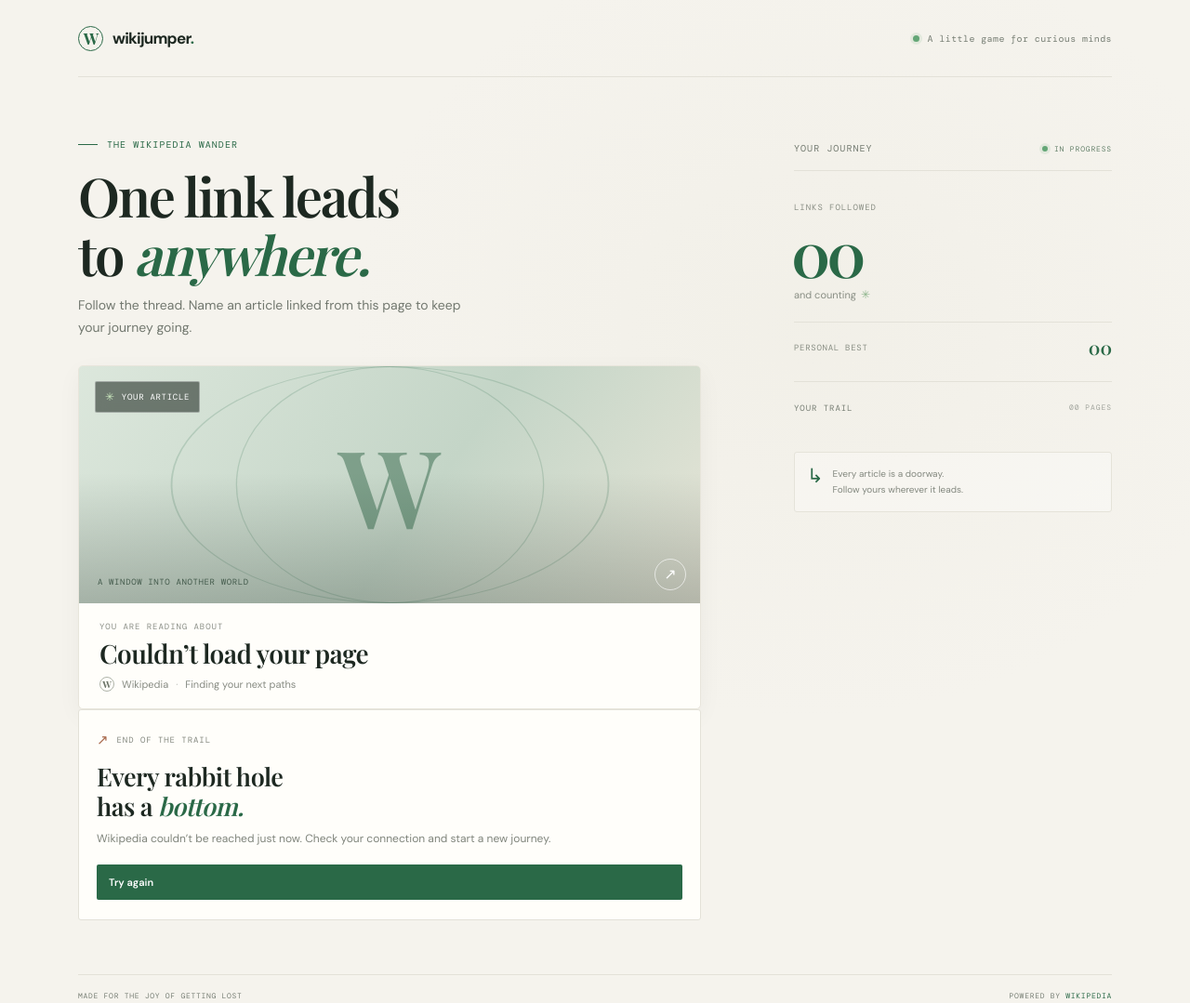
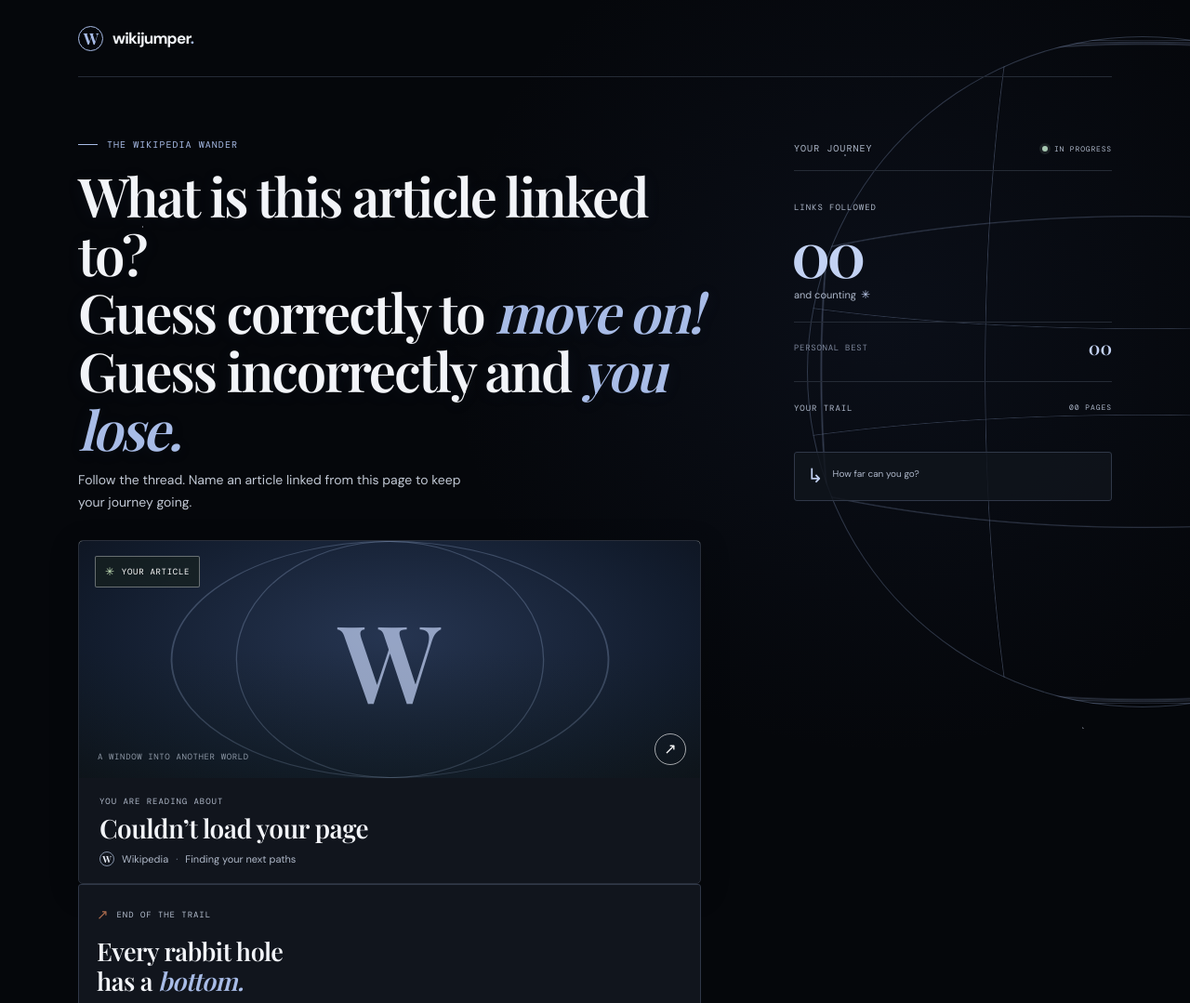
Before and after one commit to 36mn32/WikiJumper, a plain HTML site: page index.html in a window 1280 px wide. Shown: the top 1079 px of the page at 93% size. Drawn offline with nearby package versions, Linux system fonts and the light colour scheme; no server answers; a web font is replaced by a local one.

Commit message:
Add dark space theme and wireframe globe
Co-authored-by: Copilot <223556219+Copilot@users.noreply.github.com>

```diff
--- a/index.html
+++ b/index.html
@@ -3,7 +3,7 @@
   <head>
     <meta charset="utf-8">
     <meta name="viewport" content="width=device-width, initial-scale=1">
-    <meta name="theme-color" content="#f5f3ed">
+    <meta name="theme-color" content="#05070b">
     <meta name="description" content="How far can you travel through Wikipedia? Follow the links and see where you end up.">
     <title>WikiJumper — Follow the rabbit hole</title>
     <link rel="preconnect" href="https://en.wikipedia.org">
@@ -17,13 +17,12 @@
           <span class="wordmark-mark" aria-hidden="true">W</span>
           <span>wikijumper<span class="wordmark-period">.</span></span>
         </a>
-        <div class="topbar-note"><span class="live-dot" aria-hidden="true"></span> A little game for curious minds</div>
       </header>
 
       <section class="game-layout" aria-label="Wikipedia link game">
         <div class="game-column">
           <div class="eyebrow"><span class="eyebrow-line"></span> THE WIKIPEDIA WANDER</div>
-          <h1>One link leads<br>to <span>anywhere.</span></h1>
+          <h1>What is this article linked to? <br>Guess correctly to <span>move on!</span> Guess incorrectly and <span>you lose.</span></h1>
           <p class="intro">Follow the thread. Name an article linked from this page to keep your journey going.</p>
 
           <section class="article-card" aria-label="Current Wikipedia article">
@@ -96,13 +95,12 @@
           </ol>
           <div class="trail-bottom">
             <div class="trail-bottom-icon" aria-hidden="true">↳</div>
-            <p>Every article is a doorway.<br>Follow yours wherever it leads.</p>
+            <p>How far can you go?</p>
           </div>
         </aside>
       </section>
 
       <footer class="footer">
-        <span>MADE FOR THE JOY OF GETTING LOST</span>
         <span>POWERED BY <a href="https://www.wikipedia.org/" target="_blank" rel="noopener noreferrer">WIKIPEDIA</a></span>
       </footer>
     </main>
--- a/styles.css
+++ b/styles.css
@@ -1,13 +1,14 @@
 @import url("https://fonts.googleapis.com/css2?family=DM+Mono:wght@400;500&family=DM+Sans:wght@400;500;600;700&family=Playfair+Display:ital,wght@0,600;0,700;1,600;1,700&display=swap");
 
 :root {
-  color-scheme: light;
-  --paper: #f5f3ed;
-  --ink: #1d2821;
-  --muted: #8d9189;
-  --green: #2a6947;
-  --green-dark: #1d4e34;
-  --line: #e3e1d8;
+  color-scheme: dark;
+  --paper: #05070b;
+  --ink: #f2f4f8;
+  --muted: #a7b0c1;
+  --green: #a8bce7;
+  --green-dark: #c1cff0;
+  --line: #252b36;
+  --surface: #11151d;
   --mono: "DM Mono", "Courier New", monospace;
   --sans: "DM Sans", "Segoe UI", sans-serif;
   --serif: "Playfair Display", Georgia, serif;
@@ -16,26 +17,65 @@
 * { box-sizing: border-box; }
 
 body {
+  position: relative;
+  isolation: isolate;
   min-width: 320px;
   min-height: 100vh;
   margin: 0;
   background:
-    radial-gradient(ellipse at 68% 32%, rgba(233, 231, 219, .28), transparent 40%),
+    radial-gradient(ellipse at 74% 27%, rgba(39, 54, 91, .17), transparent 35%),
+    radial-gradient(1px 1px at 12% 19%, rgba(224, 232, 255, .45) 99%, transparent),
+    radial-gradient(1px 1px at 38% 74%, rgba(224, 232, 255, .32) 99%, transparent),
+    radial-gradient(1px 1px at 71% 13%, rgba(224, 232, 255, .38) 99%, transparent),
+    radial-gradient(1px 1px at 91% 61%, rgba(224, 232, 255, .3) 99%, transparent),
     var(--paper);
   color: var(--ink);
   font-family: var(--sans);
   -webkit-font-smoothing: antialiased;
 }
 
+body::before,
+body::after {
+  position: fixed;
+  z-index: -1;
+  top: 50%;
+  right: -310px;
+  width: min(720px, 85vw);
+  aspect-ratio: 1;
+  border: 1px solid rgba(164, 185, 231, .26);
+  border-radius: 50%;
+  content: "";
+  pointer-events: none;
+  transform: translateY(-50%);
+}
+
+body::before {
+  background:
+    radial-gradient(ellipse 98% 22% at 50% 22%, transparent 97.5%, rgba(164, 185, 231, .24) 98%, transparent 98.4%),
+    radial-gradient(ellipse 98% 37% at 50% 37%, transparent 97.5%, rgba(164, 185, 231, .24) 98%, transparent 98.4%),
+    radial-gradient(ellipse 98% 50% at 50% 50%, transparent 97.5%, rgba(164, 185, 231, .24) 98%, transparent 98.4%),
+    radial-gradient(ellipse 98% 37% at 50% 63%, transparent 97.5%, rgba(164, 185, 231, .24) 98%, transparent 98.4%),
+    radial-gradient(ellipse 98% 22% at 50% 78%, transparent 97.5%, rgba(164, 185, 231, .24) 98%, transparent 98.4%);
+}
+
+body::after {
+  border-color: transparent;
+  background:
+    radial-gradient(ellipse 24% 98% at 50% 50%, transparent 97.5%, rgba(164, 185, 231, .28) 98%, transparent 98.4%),
+    radial-gradient(ellipse 49% 98% at 50% 50%, transparent 97.5%, rgba(164, 185, 231, .28) 98%, transparent 98.4%),
+    radial-gradient(ellipse 74% 98% at 50% 50%, transparent 97.5%, rgba(164, 185, 231, .28) 98%, transparent 98.4%);
+}
+
 button, input { font: inherit; }
-button:focus-visible, input:focus-visible, a:focus-visible { outline: 3px solid #9ac6a5; outline-offset: 3px; }
+button:focus-visible, input:focus-visible, a:focus-visible { outline: 3px solid #aebfe2; outline-offset: 3px; }
 
 .page-shell { width: min(1112px, calc(100% - 72px)); margin: 0 auto; }
+.page-shell { position: relative; z-index: 1; }
 .topbar { height: 83px; display: flex; align-items: center; justify-content: space-between; border-bottom: 1px solid var(--line); }
 .wordmark { display: inline-flex; align-items: center; gap: 10px; color: var(--ink); text-decoration: none; font-size: 17px; font-weight: 700; letter-spacing: -.8px; }
 .wordmark-mark { display: grid; width: 27px; height: 27px; place-items: center; border: 1.5px solid var(--green); border-radius: 50%; color: var(--green); font-family: var(--serif); font-size: 17px; font-weight: 700; }
 .wordmark-period { color: var(--green); }
-.topbar-note, .footer { color: #777e74; font-family: var(--mono); font-size: 10px; letter-spacing: .04em; }
+.topbar-note, .footer { color: #74809a; font-family: var(--mono); font-size: 10px; letter-spacing: .04em; }
 .topbar-note { display: flex; align-items: center; gap: 9px; }
 .live-dot { display: inline-block; flex: 0 0 auto; width: 7px; height: 7px; border-radius: 50%; background: #64a676; box-shadow: 0 0 0 3px rgba(100,166,118,.12); }
 
@@ -44,11 +84,11 @@ button:focus-visible, input:focus-visible, a:focus-visible { outline: 3px solid
 .eyebrow, .answer-label, .article-label, .journey-eyebrow, .journey-live, .score-label, .trail-heading, .game-over-heading { font-family: var(--mono); font-size: 10px; letter-spacing: .105em; }
 .eyebrow { display: flex; align-items: center; gap: 10px; color: var(--green); }
 .eyebrow-line { display: inline-block; width: 21px; height: 1px; background: var(--green); }
-h1 { margin: 17px 0 10px; font-family: var(--serif); font-size: clamp(42px, 5vw, 58px); font-weight: 600; letter-spacing: -2.2px; line-height: 1.08; }
+h1 { margin: 17px 0 10px; font-family: var(--serif); font-size: clamp(42px, 5vw, 58px); font-weight: 600; letter-spacing: -2.2px; line-height: 1.08; text-shadow: 0 2px 18px rgba(82, 106, 153, .1); }
 h1 span, .game-over h2 span { color: var(--green); font-style: italic; }
-.intro { max-width: 430px; margin: 13px 0 28px; color: #72786f; font-size: 14px; line-height: 1.7; }
+.intro { max-width: 430px; margin: 13px 0 28px; color: #68748a; font-size: 14px; line-height: 1.7; }
 
-.article-card { overflow: hidden; border: 1px solid #e8e5db; border-radius: 5px; background: #fffefa; box-shadow: 0 8px 26px rgba(36, 44, 34, .045); }
+.article-card { overflow: hidden; border: 1px solid #e0e4ed; border-radius: 5px; background: #fffefa; box-shadow: 0 8px 26px rgba(36, 44, 64, .06); }
 .article-image-wrap { position: relative; height: 255px; overflow: hidden; background: #e8e9de; }
 .article-image { width: 100%; height: 100%; object-fit: cover; object-position: center 43%; animation: image-in .35s ease-out; }
 @keyframes image-in { from { opacity: .35; transform: scale(1.015); } to { opacity: 1; transform: scale(1); } }
@@ -64,9 +104,9 @@ h1 span, .game-over h2 span { color: var(--green); font-style: italic; }
 .wiki-link { position: absolute; right: 15px; bottom: 14px; display: grid; width: 34px; height: 34px; place-items: center; border: 1px solid rgba(255,255,255,.62); border-radius: 50%; color: white; text-decoration: none; font-size: 16px; transition: background .2s, transform .2s; }
 .wiki-link:hover { transform: translateY(-2px); background: rgba(255,255,255,.18); }
 .article-info { padding: 19px 22px 18px; }
-.article-label { color: #8c9088; font-size: 9px; }
+.article-label { color: #818ba0; font-size: 9px; }
 .article-info h2 { overflow: hidden; margin: 6px 0 8px; font-family: var(--serif); font-size: 28px; font-weight: 600; letter-spacing: -.55px; line-height: 1.22; text-overflow: ellipsis; }
-.article-meta { display: flex; align-items: center; gap: 8px; color: #878b83; font-size: 11px; }
+.article-meta { display: flex; align-items: center; gap: 8px; color: #7d8799; font-size: 11px; }
 .wiki-mark { display: inline-grid; width: 16px; height: 16px; place-items: center; border: 1px solid #aeb3a8; border-radius: 50%; color: #6c7569; font-family: var(--serif); font-size: 10px; font-weight: 700; }
 .meta-separator { color: #b7b9b2; }
 
@@ -84,37 +124,37 @@ h1 span, .game-over h2 span { color: var(--green); font-style: italic; }
 .submit-button:not(:disabled):hover { transform: translateY(-1px); background: var(--green-dark); }
 .submit-button:disabled { background: #a5b4a7; cursor: wait; }
 .submit-button span:last-child { font-size: 16px; font-weight: 400; }
-.answer-help { margin: 9px 0 0; color: #8c9088; font-size: 11px; }
+.answer-help { margin: 9px 0 0; color: #7b8599; font-size: 11px; }
 .game-message { min-height: 17px; margin: 5px 0 0; color: #a64b3f; font-size: 11px; }
 .game-message.success { color: var(--green); }
 
 .journey-column { min-width: 0; padding-top: 4px; }
 .journey-top { display: flex; justify-content: space-between; align-items: center; gap: 8px; padding-bottom: 17px; border-bottom: 1px solid var(--line); }
-.journey-eyebrow { color: #747b71; }
-.journey-live { display: flex; align-items: center; gap: 7px; color: #64806a; font-size: 8px; }
+.journey-eyebrow { color: #707c94; }
+.journey-live { display: flex; align-items: center; gap: 7px; color: #687da6; font-size: 8px; }
 .journey-live .live-dot { width: 6px; height: 6px; }
 .score-block { padding: 26px 0 23px; }
-.score-label { color: #898e84; font-size: 9px; }
+.score-label { color: #7d879b; font-size: 9px; }
 .score-number { margin: 7px 0 0 -3px; color: var(--green); font-family: var(--serif); font-size: 67px; letter-spacing: -4px; line-height: 1; }
-.score-caption { color: #898e84; font-size: 11px; }
-.score-star { margin-left: 5px; color: #8eb58c; font-size: 12px; }
-.best-score { display: flex; align-items: center; justify-content: space-between; margin-top: 20px; padding-top: 13px; border-top: 1px solid var(--line); color: #898e84; font-family: var(--mono); font-size: 9px; letter-spacing: .08em; }
+.score-caption { color: #7d879b; font-size: 11px; }
+.score-star { margin-left: 5px; color: #8d9fca; font-size: 12px; }
+.best-score { display: flex; align-items: center; justify-content: space-between; margin-top: 20px; padding-top: 13px; border-top: 1px solid var(--line); color: #7d879b; font-family: var(--mono); font-size: 9px; letter-spacing: .08em; }
 .best-score strong { color: var(--green); font-family: var(--serif); font-size: 20px; font-weight: 600; letter-spacing: 0; }
 .journey-divider { height: 1px; background: var(--line); }
-.trail-heading { display: flex; justify-content: space-between; padding: 22px 0 16px; color: #777e74; font-size: 9px; }
-.trail-heading span:last-child { color: #a0a39c; font-size: 8px; }
-.trail-list { position: relative; max-height: 348px; overflow: auto; margin: 0; padding: 1px 3px 2px 0; list-style: none; scrollbar-color: #d3d8ce transparent; scrollbar-width: thin; }
-.trail-list::before { position: absolute; top: 9px; bottom: 13px; left: 5px; width: 1px; background: #dce1d8; content: ""; }
-.trail-item { position: relative; display: flex; min-height: 42px; align-items: flex-start; gap: 14px; padding: 0 0 12px; color: #858a81; font-size: 11px; line-height: 1.45; }
-.trail-marker { position: relative; z-index: 1; display: grid; flex: 0 0 11px; width: 11px; height: 11px; place-items: center; margin-top: 2px; border: 1px solid #bac5b8; border-radius: 50%; background: var(--paper); }
-.trail-marker span { width: 4px; height: 4px; border-radius: 50%; background: #a7b3a5; }
+.trail-heading { display: flex; justify-content: space-between; padding: 22px 0 16px; color: #707c94; font-size: 9px; }
+.trail-heading span:last-child { color: #929cb0; font-size: 8px; }
+.trail-list { position: relative; max-height: 348px; overflow: auto; margin: 0; padding: 1px 3px 2px 0; list-style: none; scrollbar-color: #c5cede transparent; scrollbar-width: thin; }
+.trail-list::before { position: absolute; top: 9px; bottom: 13px; left: 5px; width: 1px; background: #d3dbea; content: ""; }
+.trail-item { position: relative; display: flex; min-height: 42px; align-items: flex-start; gap: 14px; padding: 0 0 12px; color: #77839a; font-size: 11px; line-height: 1.45; }
+.trail-marker { position: relative; z-index: 1; display: grid; flex: 0 0 11px; width: 11px; height: 11px; place-items: center; margin-top: 2px; border: 1px solid #b5c0d5; border-radius: 50%; background: var(--paper); }
+.trail-marker span { width: 4px; height: 4px; border-radius: 50%; background: #9daac3; }
 .trail-current { color: var(--ink); font-weight: 600; }
 .trail-current .trail-marker { border-color: var(--green); }
 .trail-current .trail-marker span { width: 5px; height: 5px; background: var(--green); }
 .trail-title { overflow-wrap: anywhere; }
-.trail-bottom { display: flex; align-items: flex-start; gap: 10px; margin-top: 22px; padding: 15px 13px; border: 1px solid #e5e3d9; border-radius: 3px; background: rgba(255,255,255,.28); }
+.trail-bottom { display: flex; align-items: flex-start; gap: 10px; margin-top: 22px; padding: 15px 13px; border: 1px solid #dce1eb; border-radius: 3px; background: rgba(255,255,255,.36); }
 .trail-bottom-icon { color: var(--green); font-size: 21px; line-height: 1; }
-.trail-bottom p { margin: 0; color: #83887f; font-size: 10px; line-height: 1.65; }
+.trail-bottom p { margin: 0; color: #748099; font-size: 10px; line-height: 1.65; }
 
 .game-over { padding: 22px 19px 21px; border: 1px solid #e3e1d8; border-radius: 3px; background: #fffefa; }
 .game-over-heading { display: flex; align-items: center; gap: 8px; color: #858980; font-size: 9px; }
@@ -157,3 +197,51 @@ h1 span, .game-over h2 span { color: var(--green); font-style: italic; }
 @media (prefers-reduced-motion: reduce) {
   *, *::before, *::after { scroll-behavior: auto !important; animation-duration: .01ms !important; animation-iteration-count: 1 !important; transition-duration: .01ms !important; }
 }
+
+.topbar { border-bottom-color: var(--line); }
+.topbar-note, .footer { color: #aab3c3; }
+.live-dot { background: #a7c7b1; box-shadow: 0 0 0 3px rgba(167, 199, 177, .12); }
+.wordmark-mark { border-color: var(--green); color: var(--green); }
+.intro { color: #c1c8d4; }
+.article-card { border-color: #292f3b; background: var(--surface); box-shadow: 0 8px 30px rgba(0, 0, 0, .28); }
+.image-fallback { background: radial-gradient(ellipse at 50% 40%, #263551, #121c2d 68%, #0c111b); }
+.fallback-letter { color: rgba(192, 208, 242, .72); }
+.fallback-orbit { border-color: rgba(171, 192, 233, .26); }
+.image-caption { color: rgba(215, 225, 246, .78); }
+.article-label, .article-meta { color: #b0b9c9; }
+.wiki-mark { border-color: #8390a6; color: #e8ecf5; }
+.meta-separator { color: #788499; }
+.input-wrap { border-color: #333b49; background: var(--surface); }
+.input-wrap:focus-within { border-color: #9eb4e0; box-shadow: 0 0 0 3px rgba(128, 155, 207, .14); }
+.input-search { color: #a7b1c2; }
+.input-wrap input::placeholder, .answer-help { color: #a7b1c2; }
+.submit-button { background: #526a99; }
+.submit-button:not(:disabled):hover, .play-again-button:hover { background: #657fad; }
+.submit-button:disabled { background: #414b60; }
+.game-message { color: #ffaaa7; }
+.game-message.success { color: #b1dbbd; }
+.journey-eyebrow, .journey-live, .score-label, .score-caption, .trail-heading, .trail-heading span:last-child, .trail-bottom p { color: #aeb8ca; }
+.journey-live .live-dot { background: #a7c7b1; }
+.score-number, .best-score strong, .trail-bottom-icon { color: #c3d2f3; }
+.score-star { color: #bfcef0; }
+.trail-list { scrollbar-color: #49546a transparent; }
+.trail-list::before { background: #394356; }
+.trail-item { color: #b2bccd; }
+.trail-marker { border-color: #74819a; background: var(--paper); }
+.trail-marker span { background: #a3afc3; }
+.trail-current .trail-marker { border-color: #c3d2f3; }
+.trail-current .trail-marker span { background: #c3d2f3; }
+.trail-bottom { border-color: #303848; background: rgba(17, 21, 29, .82); }
+.game-over { border-color: #303848; background: var(--surface); }
+.game-over-heading, .game-over p { color: #b6c0d0; }
+.play-again-button { background: #526a99; }
+.footer { border-top-color: var(--line); }
+.footer a { color: #c3d2f3; }
+
+@media (max-width: 800px) {
+  body::before, body::after { right: -430px; opacity: .8; }
+}
+
+@media (max-width: 480px) {
+  body::before, body::after { right: -200px; width: 300px; opacity: .65; }
+}
```
